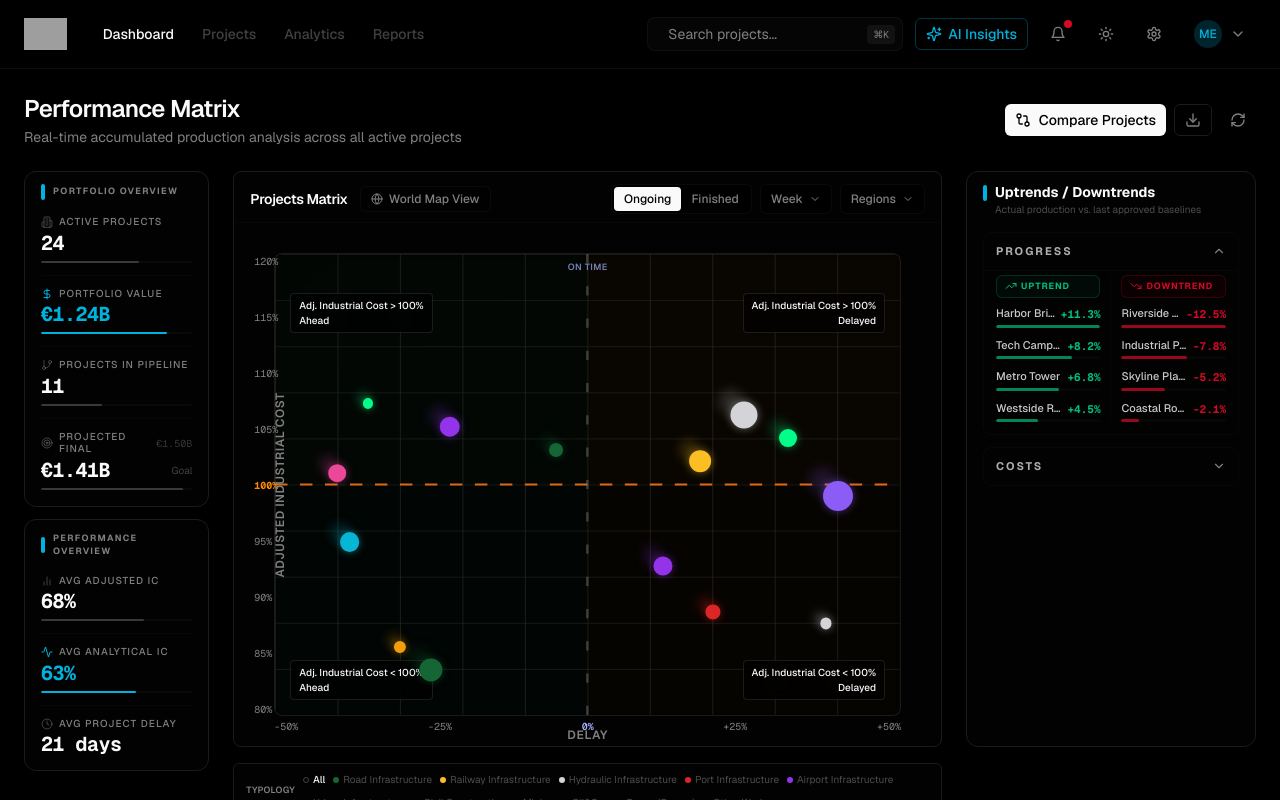
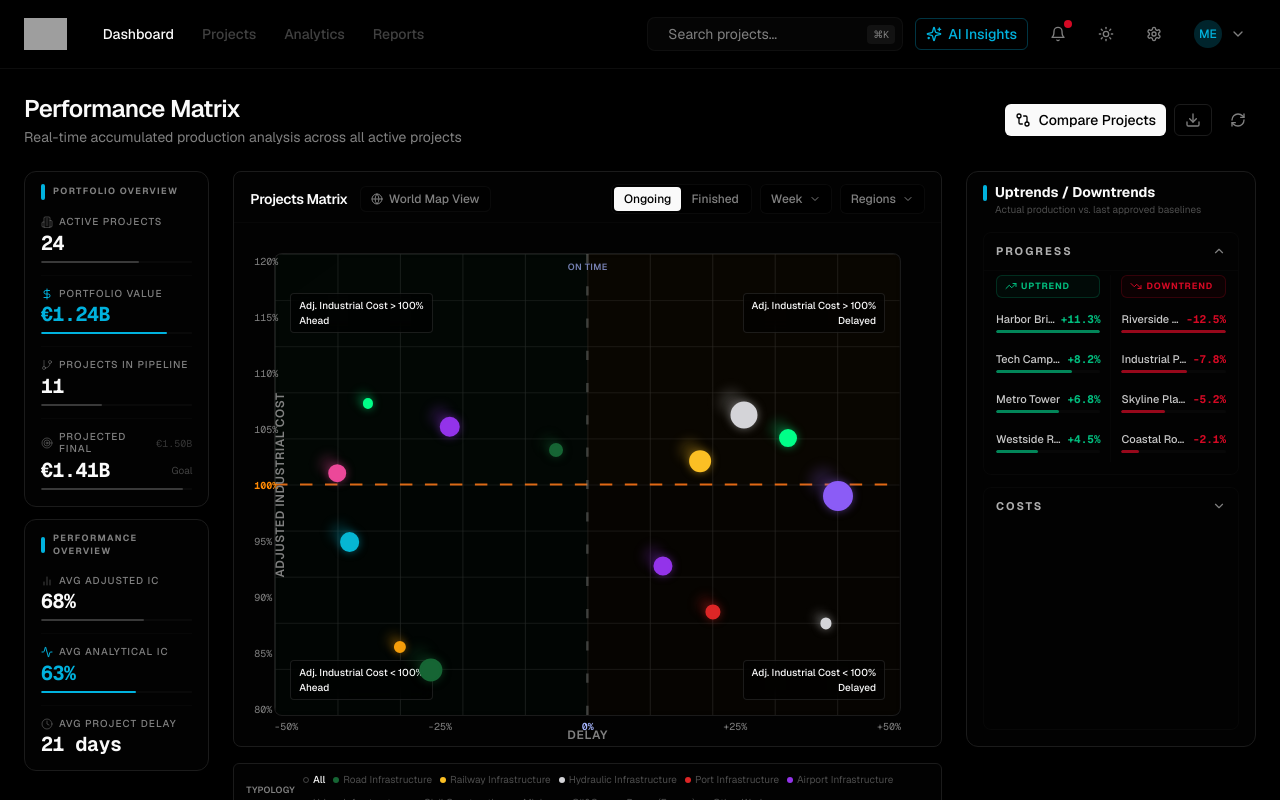
Before and after one commit to danielrebelo-volis/v0-volis-build-dashboard, a Next.js app: page / in a window 1280 px wide. Both pictures are taken after a click on the button "PROGRESS". Shown: the top 800 px of the page. Built offline with nearby package versions, Linux system fonts and the light colour scheme; grey boxes are pictures that could not be loaded.

Commit message:
refactor: adjust segment height distribution in card layout
Ensure segments split card height evenly and TrendColumn rows
distribute evenly on expansion.

```diff
--- a/components/trends-section.tsx
+++ b/components/trends-section.tsx
@@ -25,14 +25,14 @@ function TrendColumn({ projects, direction }: TrendColumnProps) {
   const maxDelta = Math.max(...projects.map((p) => p.delta))
 
   return (
-    <div className="flex-1 min-w-0 flex flex-col gap-2">
+    <div className="flex-1 min-w-0 flex flex-col min-h-0">
       {/* Column header */}
-      <div className={`flex items-center gap-1 px-2 py-1 rounded-md border ${bgHighlight} ${borderColor}`}>
+      <div className={`flex items-center gap-1 px-2 py-1 rounded-md border shrink-0 ${bgHighlight} ${borderColor}`}>
         <Icon className={`w-3 h-3 ${colorClass} shrink-0`} />
         <span className={`text-[9px] font-bold uppercase tracking-widest ${colorClass}`}>{label}</span>
       </div>
       {/* Rows */}
-      <div className="flex flex-col gap-2.5">
+      <div className="flex flex-col justify-around flex-1 min-h-0 pt-1">
         {projects.map((project) => {
           const barWidth = (project.delta / maxDelta) * 100
           return (
@@ -68,11 +68,11 @@ function Segment({ label, uptrends, downtrends, defaultOpen = false }: SegmentPr
   const [open, setOpen] = useState(defaultOpen)
 
   return (
-    <div className="border border-border/25 rounded-lg overflow-hidden">
+    <div className={`border border-border/25 rounded-lg overflow-hidden flex flex-col flex-1 min-h-0 ${open ? "" : "shrink-0"}`}>
       {/* Collapsed header — always visible */}
       <button
         onClick={() => setOpen((v) => !v)}
-        className="w-full flex items-center justify-between px-3 py-2.5 hover:bg-muted/30 transition-colors"
+        className="w-full flex items-center justify-between px-3 py-2.5 hover:bg-muted/30 transition-colors shrink-0"
       >
         <span className="text-[11px] font-bold uppercase tracking-[0.18em] text-foreground/70">{label}</span>
         <ChevronDown
@@ -80,9 +80,9 @@ function Segment({ label, uptrends, downtrends, defaultOpen = false }: SegmentPr
         />
       </button>
 
-      {/* Expandable content */}
+      {/* Expandable content — grows to fill available height when open */}
       {open && (
-        <div className="px-3 pb-3 pt-1 flex gap-2 border-t border-border/15">
+        <div className="px-3 pb-3 pt-1 flex gap-2 border-t border-border/15 flex-1 min-h-0">
           <TrendColumn projects={uptrends} direction="up" />
           <div className="w-px bg-border/20 shrink-0 mx-0.5" />
           <TrendColumn projects={downtrends} direction="down" />
@@ -109,7 +109,7 @@ export function TrendsSection() {
         </div>
       </div>
 
-      <div className="flex flex-col gap-3">
+      <div className="flex flex-col gap-3 flex-1 min-h-0">
         <Segment
           label="Progress"
           uptrends={[
```
